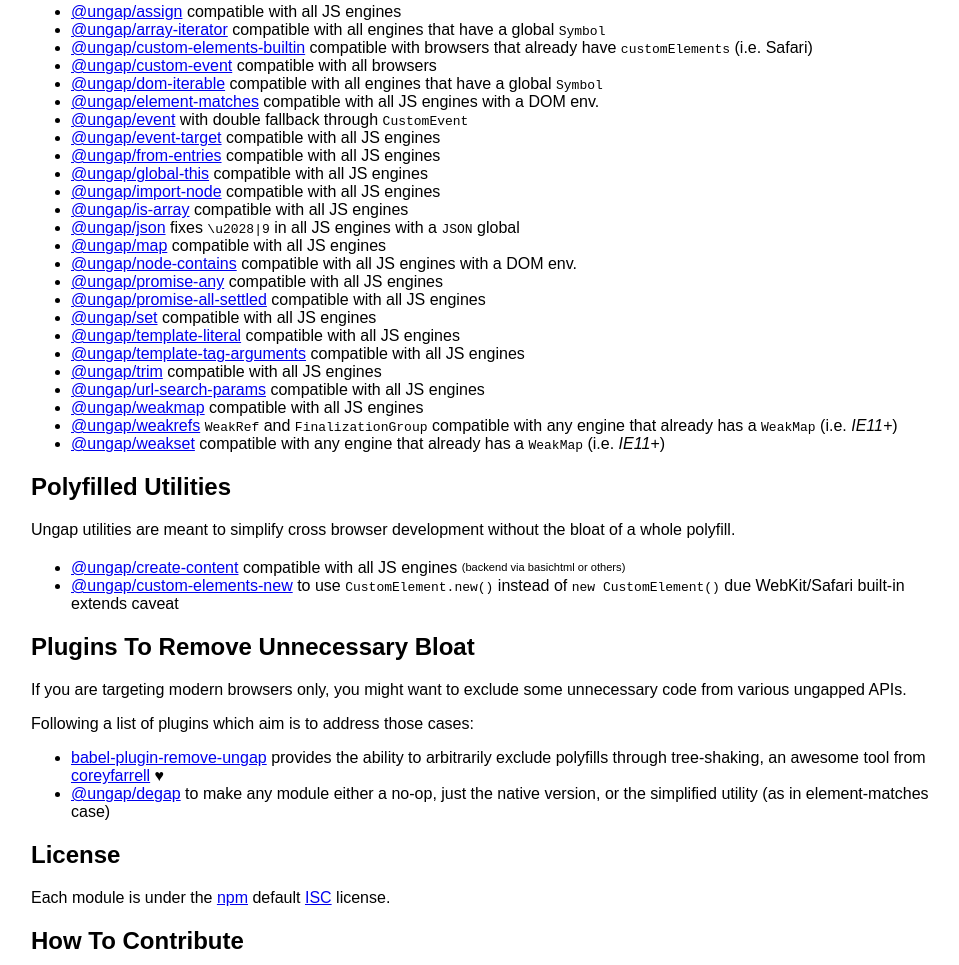
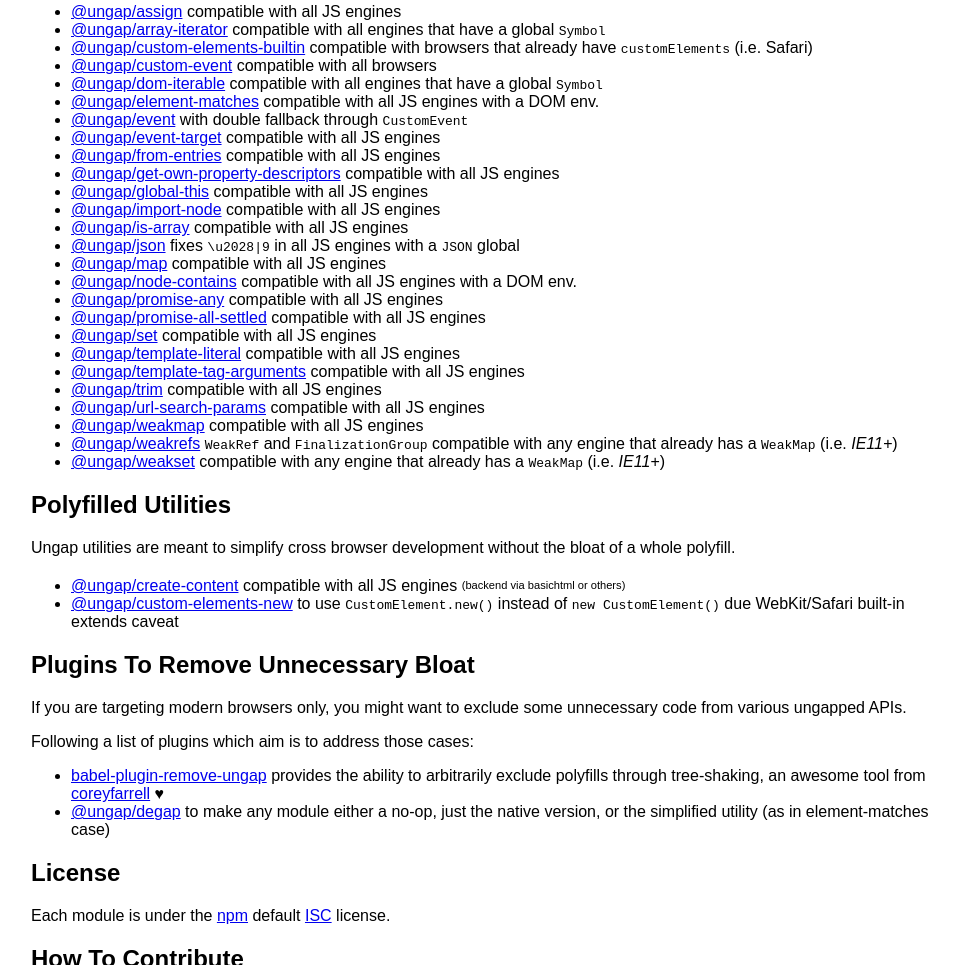
Before and after one commit to ungap/ungap.github.io, a website: page index.html in a window 1280 px wide. Shown: the part 1484-2449 px from the top of the page, without its empty margins (149-1108 px from the left). Drawn offline with nearby package versions, Linux system fonts and the light colour scheme.

Commit message:
added Object.getOwnPropertyDescriptors

```diff
--- a/index.html
+++ b/index.html
@@ -78,6 +78,7 @@
 <li><a href="https://github.com/ungap/event">@ungap/event</a> with double fallback through <code>CustomEvent</code></li>
 <li><a href="https://github.com/ungap/event-target">@ungap/event-target</a> compatible with all JS engines</li>
 <li><a href="https://github.com/ungap/from-entries">@ungap/from-entries</a> compatible with all JS engines</li>
+<li><a href="https://github.com/ungap/get-own-property-descriptors">@ungap/get-own-property-descriptors</a> compatible with all JS engines</li>
 <li><a href="https://github.com/ungap/global-this">@ungap/global-this</a> compatible with all JS engines</li>
 <li><a href="https://github.com/ungap/import-node">@ungap/import-node</a> compatible with all JS engines</li>
 <li><a href="https://github.com/ungap/is-array">@ungap/is-array</a> compatible with all JS engines</li>
```
Also changed, not shown: README.md.
